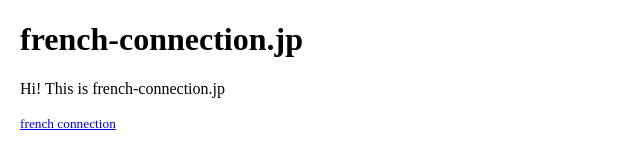
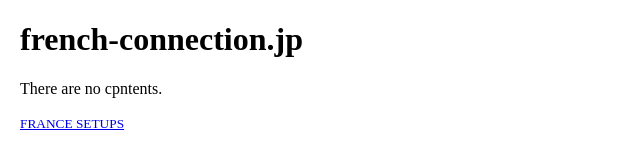
Before and after one commit to french-connection-jp/france, a plain HTML site: page fraweb/index.html in a window 1280 px wide. Shown: the whole page, without its empty margins (0-640 px from the left). Drawn offline with Linux system fonts and the light colour scheme.

```diff
--- a/fraweb/index.html
+++ b/fraweb/index.html
@@ -1,7 +1,7 @@
 <!DOCTYPE html>
 <html>
   <head>
-    <title>french-connection.jp</title>
+    <title>FRANCE SETUPS</title>
     <style>
 body {
   margin: 20px;
@@ -11,11 +11,11 @@
   <body>
     <main>
       <h1>french-connection.jp</h1>
-      <p>Hi! This is french-connection.jp</p>
+      <p>There are no cpntents.</p>
     </main>
     <div>
       <small>
-        <a href="https://french-connection.jp">french connection</a>
+        <a href="https://www.nagazumi.net">FRANCE SETUPS</a>
       </small>
     </div>
   </body>
```
Also changed, not shown: fraweb/404.html (+2 -2 lines), fraweb/50x.html (+2 -2 lines), 5 other files.
